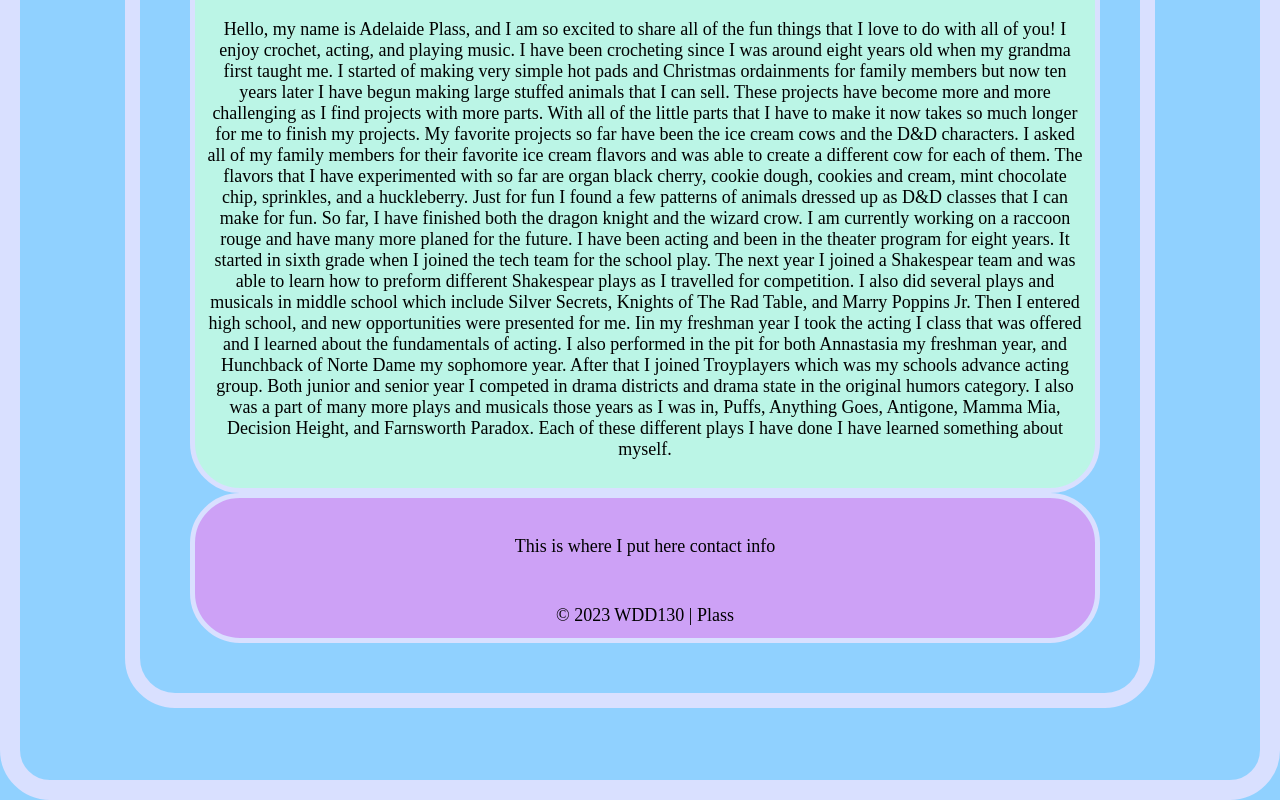
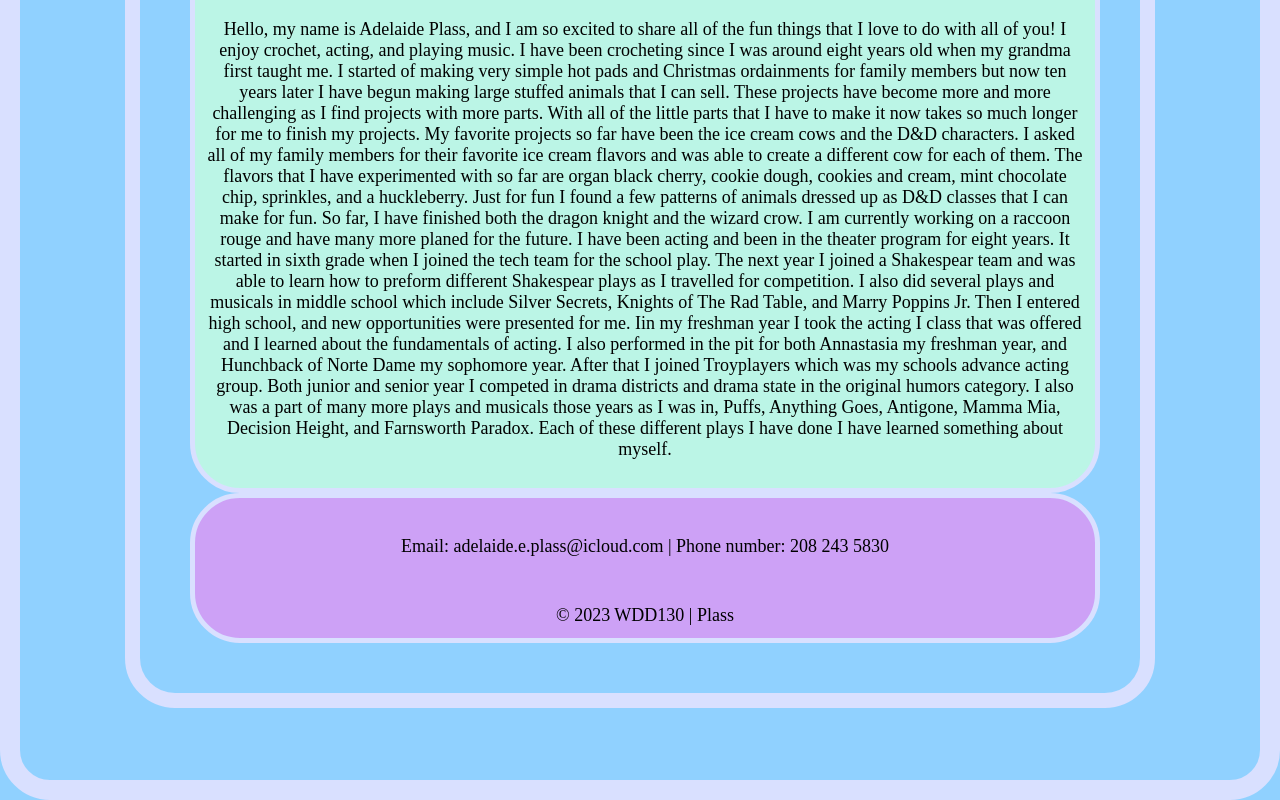
Before and after one commit to Ash-Uchida/wdd130-Plass, a plain HTML site: page index.html in a window 1280 px wide. Shown: the part 533-1333 px from the top of the page. Drawn offline with Linux system fonts and the light colour scheme; a web font is replaced by a local one.

Commit message:
Update index.html

```diff
--- a/index.html
+++ b/index.html
@@ -29,7 +29,7 @@ I have been crocheting since I was around eight years old when my grandma first
 I have been acting and been in the theater program for eight years. It started in sixth grade when I joined the tech team for the school play. The next year I joined a Shakespear team and was able to learn how to preform different Shakespear plays as I travelled for competition. I also did several plays and musicals in middle school which include Silver Secrets, Knights of The Rad Table, and Marry Poppins Jr. Then I entered high school, and new opportunities were presented for me. Iin my freshman year I took the acting I class that was offered and I learned about the fundamentals of acting. I also performed in the pit for both Annastasia my freshman year, and Hunchback of Norte Dame my sophomore year. After that I joined Troyplayers which was my schools advance acting group. Both junior and senior year I competed in drama districts and drama state in the original humors category. I also was a part of many more plays and musicals those years as I was in, Puffs, Anything Goes, Antigone, Mamma Mia, Decision Height, and Farnsworth Paradox. Each of these different plays I have done I have learned something about myself.</p>
         </main>
         <footer>
-            <p>This is where I put here contact info</p>
+            <p>Email: adelaide.e.plass@icloud.com  |  Phone number: 208 243 5830</p>
             <p>&copy; 2023 WDD130 | Plass</p>
         </footer>
     </div>
```
